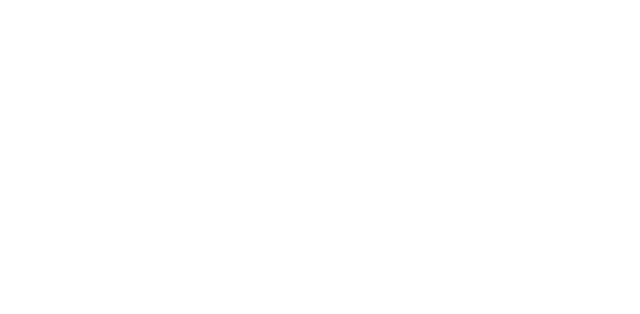
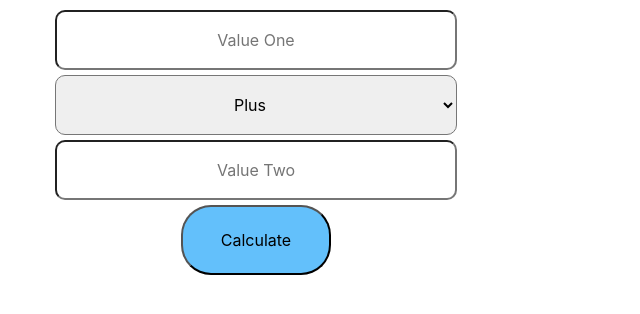
Before and after one commit to MeganBeyl/HW_W4, a plain HTML site: page index.html in a window 1280 px wide. Shown: the whole page, without its empty margins (0-640 px from the left). Drawn offline with nearby package versions, Linux system fonts and the light colour scheme.

Commit message:
Feeling Lost

```diff
--- /dev/null
+++ b/css/main.css
@@ -0,0 +1,49 @@
+.form-block{
+    width:50%;
+    height:300px;
+    text-align:center;
+}
+
+form{
+    width:80%;
+    height:250px;
+    text-align:center;
+    padding:5px;
+}
+
+select{
+    width:80%;
+    height:60px;
+    text-align:center;
+    border-radius:10px;
+}
+
+option{
+
+}
+
+.btn-submit{
+    width:150px;
+    height:70px;
+    text-align:center;
+    background-color: rgb(99, 192, 251);
+    border-radius: 30px;
+}
+
+.btn-submit:hover{
+    background-color: black;
+    color:white;
+}
+
+input{
+    width:80%;
+    height:60px;
+    margin:5px;
+    text-align:center;
+    border-radius:10px;
+}
+
+.text{
+    width:70%;
+    height:60px;
+}
--- a/index.html
+++ b/index.html
@@ -6,9 +6,35 @@
     <meta name="viewport" content="width=device-width, initial-scale=1.0">
     <title>Week 4:Homework</title>
 
+    <!--Bootstrap CSS-->
+    <link rel="stylesheet" href="https://cdn.jsdelivr.net/npm/bootstrap@4.0.0/dist/css/bootstrap.min.css" integrity="sha384-Gn5384xqQ1aoWXA+058RXPxPg6fy4IWvTNh0E263XmFcJlSAwiGgFAW/dAiS6JXm" crossorigin="anonymous">
+    <link rel="stylesheet" href="css/main.css">
+
     <script src="js/index.js"></script>
 </head>
 <body>
+    <div class="container-fluid">
+        <div class="row">
+            <div class="form-block">
+                <form>
+                    <input type="text" placeholder="Value One">
+
+                    <select>
+                        <p></p>
+                        <option>Plus</option>
+                        <option>Times</option>
+                        <option>Divide</option>
+                        <option>Minus</option>
+                    </select>
+
+                    <input type="text" placeholder="Value Two">
+
+                    <button class="btn-submit">Calculate</button>
+                </form>
+            </div>
+        </div>
+    </div>
+
 
 </body>
 </html>
--- a/js/index.js
+++ b/js/index.js
@@ -1,12 +1,22 @@
-console.log("Hello World");
+console.log("Hello World")
 
 newFunction = () => {
-    let valOne = 5;
-    let valTwo = 6;
     let valueOne = valOne;
     let valueTwo = valTwo;
 
-    console.log(valueOne = valueTwo);
+    let valOne = document.getElementByiS("valOne").value;
+    let valTwo = document.getElementByiS("valTwo").value;
+    let total = valAnswer;
+
+
+    if(valueOne >= 0){
+        alert("Value One is equal to Value Two");
+    } else {
+        alert("Value One is Not equal to Value Two");
+    }
+
+    console.log(total);
+
 }
 
 newFunction(6,2);
```
